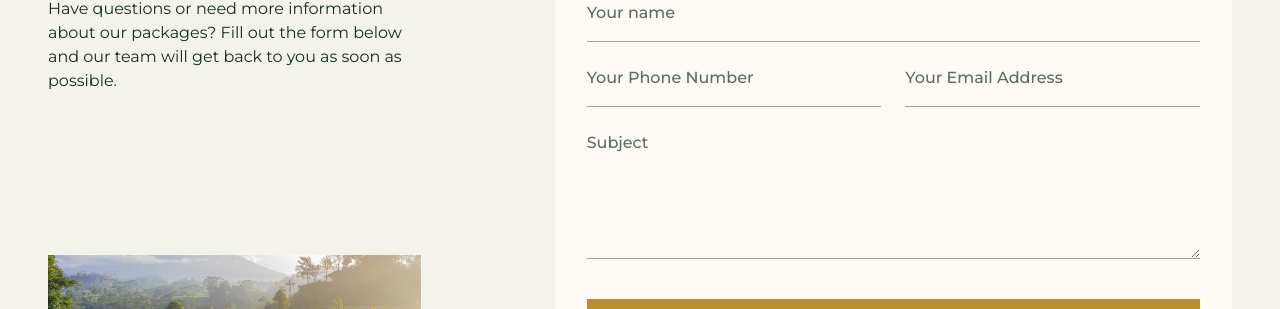
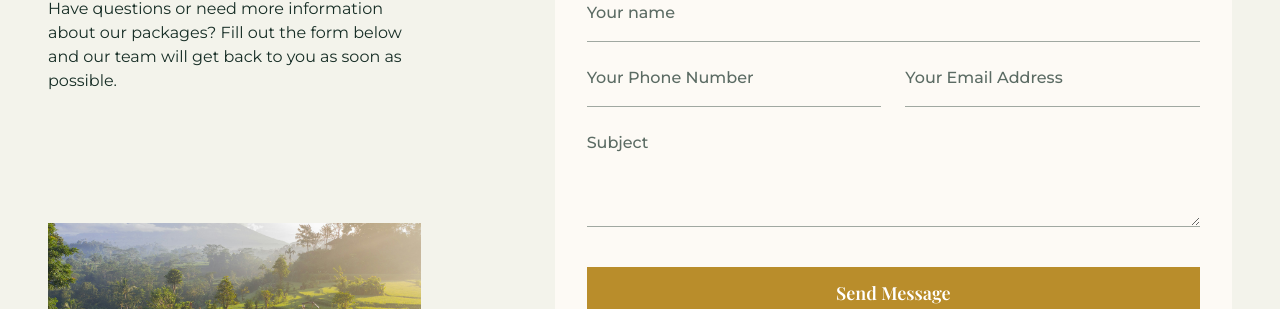
Before and after one commit to aryndraa/luxury-surya-nitya, a Next.js app: page /contact in a window 1280 px wide. Shown: the part 1251-1560 px from the top of the page. Built offline with nearby package versions, Linux system fonts and the light colour scheme; a web font is replaced by a local one.

Commit message:
Heigh form

```diff
--- a/app/_components/contact/section/ContactFormSection.tsx
+++ b/app/_components/contact/section/ContactFormSection.tsx
@@ -106,7 +106,7 @@ export default function ContactFormSection() {
               value={form.subject}
               onChange={handleChange}
               required
-              className="border-b h-32 max-h-32 border-text-dark/40 focus:border-text-dark pb-4  text-text-dark placeholder:text-text-dark/70 font-medium bg-transparent focus:outline-none transition ease-in-out  md:col-span-2"
+              className="border-b h-32 max-h-32 lg:max-h-24 border-text-dark/40 focus:border-text-dark pb-4  text-text-dark placeholder:text-text-dark/70 font-medium bg-transparent focus:outline-none transition ease-in-out  md:col-span-2"
               placeholder="Subject"
             />
 
```
